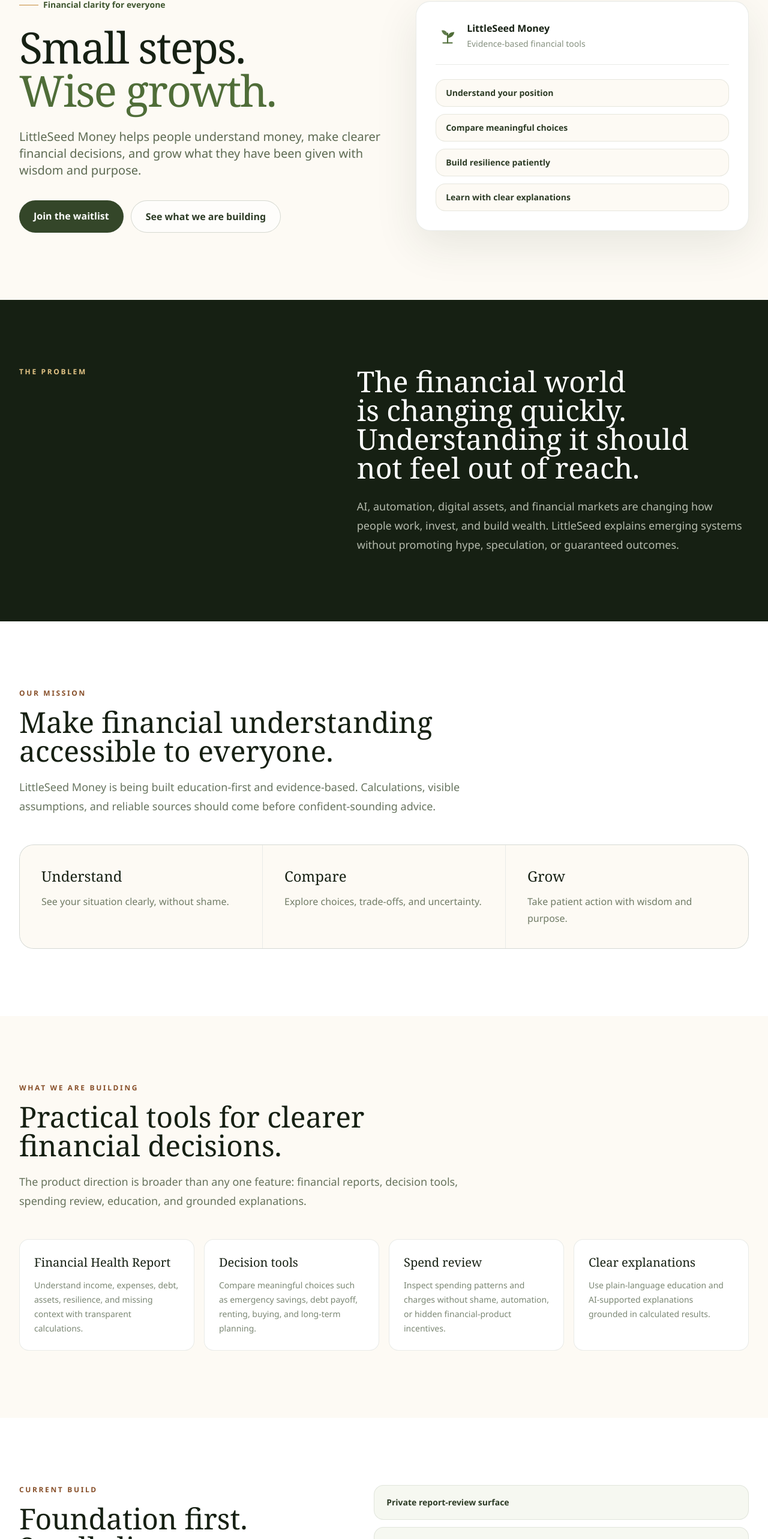
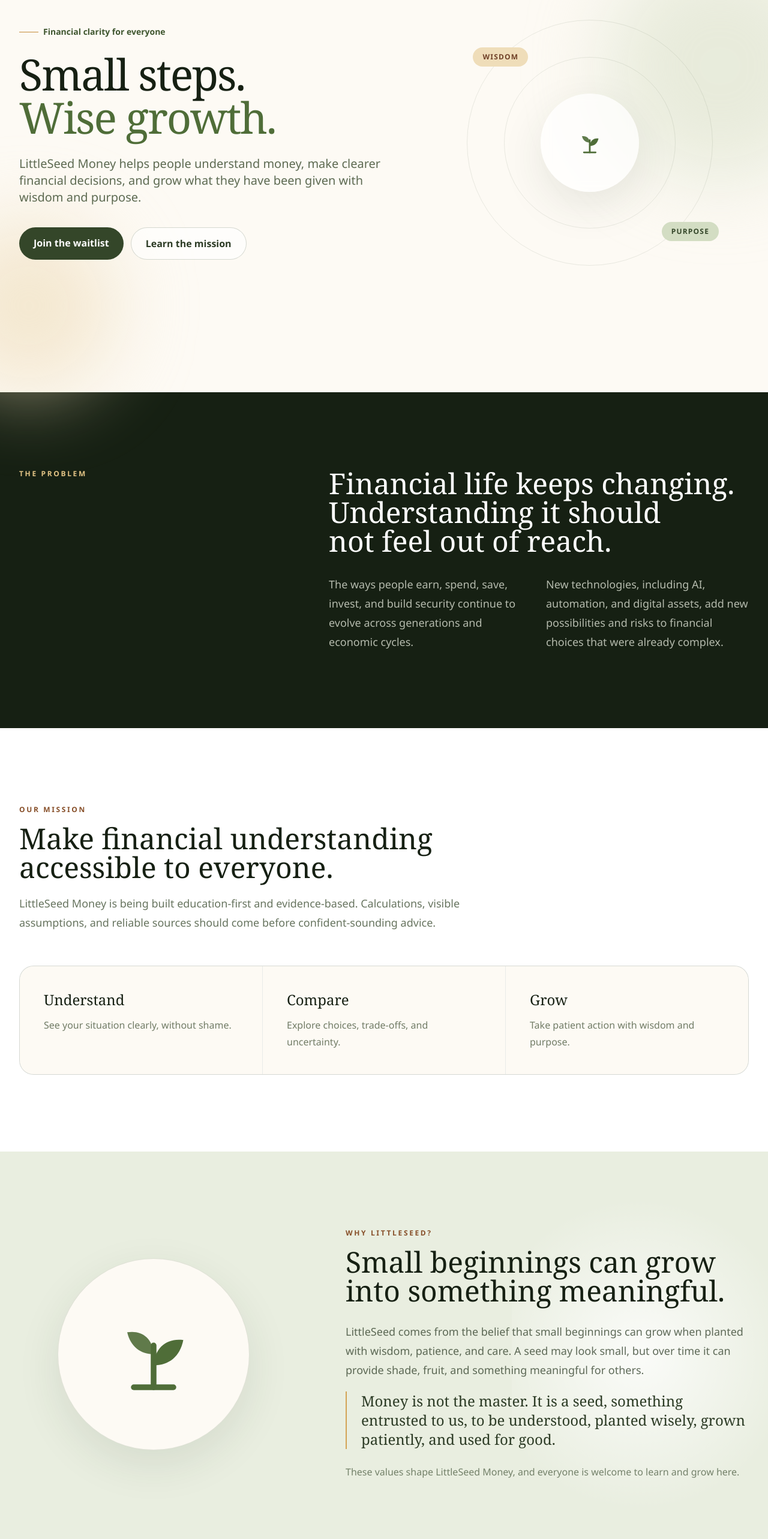
Before and after one commit to LittleSeedMoney/littleseed-money-landing, a Next.js app: page / in a window 1280 px wide. Shown: the part 178-2744 px from the top of the page at 60% size. Built offline with nearby package versions, Linux system fonts and the light colour scheme.

Commit message:
Revert "Simplify landing page"

```diff
--- a/app/page.tsx
+++ b/app/page.tsx
@@ -6,31 +6,76 @@
 
 const productAreas = [
   {
+    number: "01",
     title: "Financial Health Report",
     description:
-      "Understand income, expenses, debt, assets, resilience, and missing context with transparent calculations.",
+      "A clear picture of where you are today, supported by transparent calculations and assumptions.",
   },
   {
-    title: "Decision tools",
+    number: "02",
+    title: "Rent vs Buy",
     description:
-      "Compare meaningful choices such as emergency savings, debt payoff, renting, buying, and long-term planning.",
+      "Compare the real costs, trade-offs, and long-term effects of either path.",
   },
   {
-    title: "Spend review",
+    number: "03",
+    title: "Debt Payoff",
     description:
-      "Inspect spending patterns and charges without shame, automation, or hidden financial-product incentives.",
+      "Understand payoff strategies, timelines, and how much interest each path may save.",
   },
   {
-    title: "Clear explanations",
+    number: "04",
+    title: "Budget Builder",
     description:
-      "Use plain-language education and AI-supported explanations grounded in calculated results.",
+      "Build a practical monthly plan connected to the things that matter most to you.",
+  },
+  {
+    number: "05",
+    title: "Asset Dashboard",
+    description:
+      "See what you own, what you owe, and how your financial foundation is changing.",
+  },
+  {
+    number: "06",
+    title: "Spend Analyzer",
+    description:
+      "Turn everyday spending into useful patterns without shame or judgment.",
+  },
+  {
+    number: "07",
+    title: "Tax Snapshot",
+    description:
+      "Explore how tax assumptions may shape income and planning scenarios.",
+  },
+  {
+    number: "08",
+    title: "AI-powered explanations",
+    description:
+      "Make complex results easier to understand, grounded in structured calculations.",
   },
 ];
 
-const currentBuild = [
-  "Private report-review surface",
-  "Emergency Fund Target and saving-goal arithmetic checks",
-  "Small charge-inspection slices, including recurring-charge review",
+const roadmap = [
+  {
+    phase: "Phase 1",
+    title: "Manual Financial Health Report",
+    description: "A transparent, education-first view of your financial life.",
+  },
+  {
+    phase: "Phase 2",
+    title: "Reference Data + Historical Simulations",
+    description: "Official data and historical context behind the numbers.",
+  },
+  {
+    phase: "Phase 3",
+    title: "Decision Engines",
+    description: "Tools for comparing meaningful financial choices.",
+  },
+  {
+    phase: "Phase 4",
+    title: "AI Explanation Layer",
+    description: "Plain-language explanations grounded in calculated results.",
+  },
 ];
 
 export default function Home() {
@@ -38,15 +83,17 @@
     <main id="top" className="overflow-hidden">
       <Header />
 
-      <section className="bg-earth-50 pb-20 pt-36 sm:pt-44 lg:pb-28">
-        <div className="mx-auto grid max-w-7xl items-center gap-12 px-6 lg:grid-cols-[1.05fr_.95fr] lg:px-8">
+      <section className="relative min-h-[760px] bg-earth-50 pb-24 pt-40 sm:pt-48 lg:flex lg:min-h-screen lg:items-center lg:py-40">
+        <div className="pointer-events-none absolute -right-28 top-24 h-96 w-96 rounded-full bg-seed-200/50 blur-3xl" />
+        <div className="pointer-events-none absolute -left-24 bottom-0 h-72 w-72 rounded-full bg-earth-200/60 blur-3xl" />
+        <div className="relative mx-auto grid max-w-7xl items-center gap-16 px-6 lg:grid-cols-[1.08fr_.92fr] lg:px-8">
           <div className="max-w-3xl">
             <p className="mb-6 flex items-center gap-2 text-sm font-semibold text-seed-700">
               <span className="h-px w-8 bg-earth-500" />
               Financial clarity for everyone
             </p>
             <h1 className="font-display text-balance text-5xl font-medium leading-[1.05] tracking-[-0.03em] text-seed-950 sm:text-6xl lg:text-7xl">
-              Small steps.{" "}
+              Small steps.
               <br />
               <span className="text-seed-600">Wise growth.</span>
             </h1>
@@ -63,79 +110,69 @@
                 Join the waitlist
               </a>
               <a
-                href="#tools"
+                href="#mission"
                 className="rounded-full border border-seed-800/20 bg-white/60 px-6 py-3.5 text-center font-semibold text-seed-900 transition hover:border-seed-800/40 hover:bg-white focus:outline-none focus:ring-2 focus:ring-seed-400 focus:ring-offset-2"
               >
-                See what we are building
+                Learn the mission
               </a>
             </div>
           </div>
 
-          <div className="rounded-3xl border border-seed-900/10 bg-white p-6 shadow-soft sm:p-8">
-            <div className="flex items-center gap-3 border-b border-seed-900/10 pb-6">
-              <SeedMark className="h-10 w-10 text-seed-600" />
-              <div>
-                <p className="font-semibold text-seed-950">
-                  LittleSeed Money
-                </p>
-                <p className="mt-1 text-sm text-seed-800/60">
-                  Evidence-based financial tools
-                </p>
-              </div>
+          <div className="relative mx-auto hidden aspect-square w-full max-w-lg lg:block">
+            <div className="absolute inset-[10%] rounded-full border border-seed-800/10" />
+            <div className="absolute inset-[22%] rounded-full border border-seed-800/10" />
+            <div className="absolute inset-[34%] rounded-full bg-white/70 shadow-soft backdrop-blur">
+              <SeedMark className="h-full w-full p-14 text-seed-600" />
             </div>
-            <div className="mt-6 grid gap-3">
-              {[
-                "Understand your position",
-                "Compare meaningful choices",
-                "Build resilience patiently",
-                "Learn with clear explanations",
-              ].map((item) => (
-                <div
-                  className="rounded-2xl border border-seed-900/10 bg-earth-50 px-4 py-3 text-sm font-semibold text-seed-900"
-                  key={item}
-                >
-                  {item}
-                </div>
-              ))}
+            <div className="absolute left-[12%] top-[19%] rounded-full bg-earth-200 px-4 py-2 text-xs font-bold uppercase tracking-widest text-earth-800">
+              Wisdom
+            </div>
+            <div className="absolute bottom-[18%] right-[8%] rounded-full bg-seed-200 px-4 py-2 text-xs font-bold uppercase tracking-widest text-seed-800">
+              Purpose
             </div>
           </div>
         </div>
       </section>
 
-      <section className="bg-seed-950 py-20 text-white sm:py-28">
-        <div className="mx-auto grid max-w-7xl gap-10 px-6 lg:grid-cols-[.85fr_1.15fr] lg:gap-20 lg:px-8">
+      <section className="bg-seed-950 py-24 text-white sm:py-32">
+        <div className="mx-auto grid max-w-7xl gap-12 px-6 lg:grid-cols-[.75fr_1.25fr] lg:gap-24 lg:px-8">
           <p className="text-xs font-bold uppercase tracking-[0.22em] text-earth-300">
             The problem
           </p>
           <div>
             <h2 className="font-display text-balance text-3xl font-medium leading-tight sm:text-4xl lg:text-5xl">
-              The financial world is changing quickly. Understanding it should
-              not feel out of reach.
+              Financial life keeps changing. Understanding it should not feel
+              out of reach.
             </h2>
-            <p className="mt-6 max-w-3xl text-lg leading-8 text-seed-100/75">
-              AI, automation, digital assets, and financial markets are changing
-              how people work, invest, and build wealth. LittleSeed explains
-              emerging systems without promoting hype, speculation, or
-              guaranteed outcomes.
-            </p>
+            <div className="mt-8 grid gap-6 text-lg leading-8 text-seed-100/75 sm:grid-cols-2">
+              <p>
+                The ways people earn, spend, save, invest, and build security
+                continue to evolve across generations and economic cycles.
+              </p>
+              <p>
+                New technologies, including AI, automation, and digital assets,
+                add new possibilities and risks to financial choices that were
+                already complex.
+              </p>
+            </div>
           </div>
         </div>
       </section>
 
-      <section id="mission" className="bg-white py-20 sm:py-28">
+      <section id="mission" className="bg-white py-24 sm:py-32">
         <div className="mx-auto max-w-7xl px-6 lg:px-8">
           <SectionHeading
             eyebrow="Our mission"
             title="Make financial understanding accessible to everyone."
             description="LittleSeed Money is being built education-first and evidence-based. Calculations, visible assumptions, and reliable sources should come before confident-sounding advice."
           />
-          <div className="mt-12 grid gap-px overflow-hidden rounded-3xl border border-seed-900/10 bg-seed-900/10 md:grid-cols-3">
+          <div className="mt-14 grid gap-px overflow-hidden rounded-3xl border border-seed-900/10 bg-seed-900/10 md:grid-cols-3">
             {[
               ["Understand", "See your situation clearly, without shame."],
               ["Compare", "Explore choices, trade-offs, and uncertainty."],
               ["Grow", "Take patient action with wisdom and purpose."],
             ].map(([title, description]) => (
-              <div className="bg-earth-50 p-7 sm:p-9" key={title}>
+              <div className="bg-earth-50 p-8 sm:p-10" key={title}>
                 <p className="font-display text-2xl text-seed-950">{title}</p>
                 <p className="mt-3 leading-7 text-seed-800/70">
                   {description}
@@ -146,20 +183,55 @@
         </div>
       </section>
 
-      <section id="tools" className="bg-earth-50 py-20 sm:py-28">
+      <section id="why" className="relative bg-seed-100 py-24 sm:py-32">
+        <div className="pointer-events-none absolute right-0 top-0 h-full w-1/3 bg-[radial-gradient(circle_at_center,rgba(255,255,255,.8)_0,transparent_65%)]" />
+        <div className="relative mx-auto grid max-w-7xl gap-14 px-6 lg:grid-cols-[.8fr_1.2fr] lg:items-center lg:gap-24 lg:px-8">
+          <div className="mx-auto flex h-64 w-64 items-center justify-center rounded-full border border-seed-700/15 bg-earth-50 shadow-soft sm:h-80 sm:w-80">
+            <SeedMark className="h-36 w-36 text-seed-600 sm:h-44 sm:w-44" />
+          </div>
+          <div>
+            <p className="mb-4 text-xs font-bold uppercase tracking-[0.22em] text-earth-700">
+              Why LittleSeed?
+            </p>
+            <h2 className="font-display text-balance text-3xl font-medium leading-tight text-seed-950 sm:text-4xl lg:text-5xl">
+              Small beginnings can grow into something meaningful.
+            </h2>
+            <p className="mt-7 text-lg leading-8 text-seed-900/75">
+              LittleSeed comes from the belief that small beginnings can grow
+              when planted with wisdom, patience, and care. A seed may look
+              small, but over time it can provide shade, fruit, and something
+              meaningful for others.
+            </p>
+            <p className="mt-5 border-l-2 border-earth-400 pl-6 font-display text-xl leading-9 text-seed-900 sm:text-2xl">
+              Money is not the master. It is a seed, something entrusted to us,
+              to be understood, planted wisely, grown patiently, and used for
+              good.
+            </p>
+            <p className="mt-6 text-base leading-7 text-seed-800/65">
+              These values shape LittleSeed Money, and everyone is welcome to
+              learn and grow here.
+            </p>
+          </div>
+        </div>
+      </section>
+
+      <section className="bg-earth-50 py-24 sm:py-32">
         <div className="mx-auto max-w-7xl px-6 lg:px-8">
           <SectionHeading
             eyebrow="What we are building"
             title="Practical tools for clearer financial decisions."
-            description="The product direction is broader than any one feature: financial reports, decision tools, spending review, education, and grounded explanations."
+            description="LittleSeed Money will connect financial education with useful calculations, thoughtful comparisons, and explanations people can actually understand."
           />
-          <div className="mt-12 grid gap-4 md:grid-cols-2 lg:grid-cols-4">
+          <div className="mt-14 grid gap-4 sm:grid-cols-2 lg:grid-cols-4">
             {productAreas.map((area) => (
               <article
-                className="rounded-2xl border border-seed-900/10 bg-white p-6"
+                className="group rounded-2xl border border-seed-900/10 bg-white p-6 transition duration-300 hover:-translate-y-1 hover:border-seed-600/30 hover:shadow-soft"
                 key={area.title}
               >
-                <h3 className="font-display text-xl text-seed-950">
+                <span className="text-xs font-bold tracking-widest text-earth-600">
+                  {area.number}
+                </span>
+                <h3 className="mt-8 font-display text-xl text-seed-950">
                   {area.title}
                 </h3>
                 <p className="mt-3 text-sm leading-6 text-seed-800/65">
@@ -171,29 +243,41 @@
         </div>
       </section>
 
-      <section id="build" className="bg-white py-20 sm:py-28">
-        <div className="mx-auto grid max-w-7xl gap-10 px-6 lg:grid-cols-[.9fr_1.1fr] lg:items-start lg:gap-20 lg:px-8">
+      <section id="roadmap" className="bg-white py-24 sm:py-32">
+        <div className="mx-auto max-w-7xl px-6 lg:px-8">
           <SectionHeading
-            eyebrow="Current build"
-            title="Foundation first. Small slices next."
-            description="LittleSeed is growing through small, verifiable pieces that stay inside clear scope, privacy, and advice boundaries."
+            eyebrow="Product roadmap"
+            title="Build the facts first. Explain them clearly."
+            description="The product will grow in deliberate phases so every insight can be traced, tested, and understood."
+            centered
           />
-          <div className="grid gap-3">
-            {currentBuild.map((item) => (
-              <div
-                className="rounded-2xl border border-seed-900/10 bg-seed-50 px-5 py-4 text-sm font-semibold leading-6 text-seed-900"
-                key={item}
-              >
-                {item}
-              </div>
+          <div className="relative mt-16 grid gap-8 md:grid-cols-4 md:gap-4">
+            <div className="absolute left-[12.5%] right-[12.5%] top-5 hidden h-px bg-seed-200 md:block" />
+            {roadmap.map((item, index) => (
+              <article className="relative text-center" key={item.phase}>
+                <div className="relative z-10 mx-auto flex h-10 w-10 items-center justify-center rounded-full border-4 border-white bg-seed-700 text-sm font-bold text-white">
+                  {index + 1}
+                </div>
+                <p className="mt-5 text-xs font-bold uppercase tracking-widest text-earth-700">
+                  {item.phase}
+                </p>
+                <h3 className="mt-3 font-display text-xl leading-7 text-seed-950">
+                  {item.title}
+                </h3>
+                <p className="mx-auto mt-3 max-w-xs text-sm leading-6 text-seed-800/65">
+                  {item.description}
+                </p>
+              </article>
             ))}
           </div>
         </div>
       </section>
 
       <section id="waitlist" className="bg-earth-50 px-6 py-16 sm:py-24 lg:px-8">
-        <div className="mx-auto max-w-6xl rounded-[2rem] bg-seed-900 px-6 py-14 text-white shadow-soft sm:px-12 lg:px-16">
-          <div className="grid gap-10 lg:grid-cols-[1.05fr_.95fr] lg:items-center">
+        <div className="relative mx-auto max-w-6xl overflow-hidden rounded-[2rem] bg-seed-900 px-6 py-16 text-white shadow-soft sm:px-12 lg:px-20 lg:py-20">
+          <div className="pointer-events-none absolute -right-20 -top-32 h-96 w-96 rounded-full border border-white/10" />
+          <div className="pointer-events-none absolute -right-8 -top-20 h-72 w-72 rounded-full border border-white/10" />
+          <div className="relative grid gap-10 lg:grid-cols-[1.1fr_.9fr] lg:items-center">
             <div>
               <p className="text-xs font-bold uppercase tracking-[0.22em] text-earth-300">
                 Grow with us
```
Also changed, not shown: components/header.tsx (+4 -4 lines).
